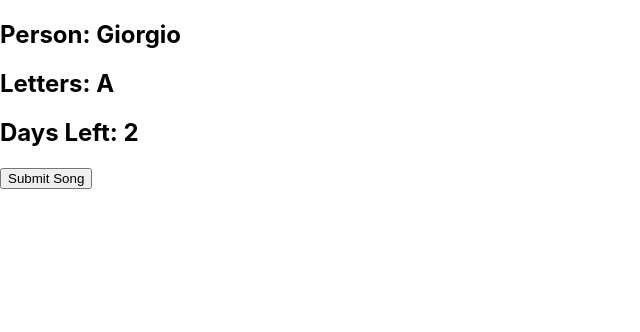
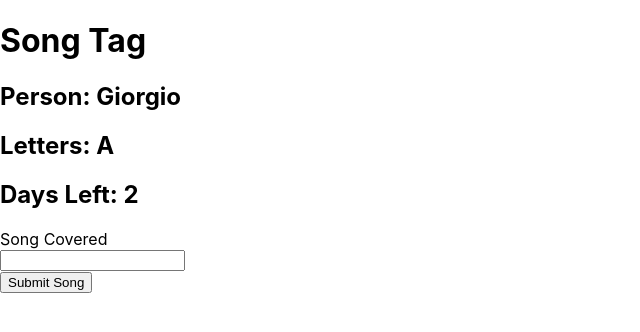
Before and after one commit to giorgiovh/song-tag, a React (Create React App) app: page / in a window 1280 px wide. Shown: the top 332 px of the page, without its empty margins (0-640 px from the left). Built offline with nearby package versions, Linux system fonts and the light colour scheme; the HTML template or start-up script is replaced by a standard one.

Commit message:
adds Header component

```diff
--- a/src/App.js
+++ b/src/App.js
@@ -3,6 +3,7 @@ import './App.css';
 import Person from './components/Person'
 import Letters from './components/Letters'
 import DaysLeft from './components/DaysLeft'
+import Header from './components/Header'
 
 const persons = ["Giorgio", "Aditya", "Kevin", "Hamza", "Alex"]
 const alphabet = ["A", "B", "C", "D", "E", "F", "G", "H", "I", "J", "K", "L", "M", "N", "O", "P", "Q", "R", "S", "T", "U", "V", "W", "X", "Y", "Z"]
@@ -39,9 +40,16 @@ class App extends Component {
   render() {
     return (
       <>
+        <Header></Header>
         <Person person={persons[this.state.personIdx % persons.length]}></Person>
         <Letters letter={alphabet[this.state.alphLetterIdx % alphabet.length]}></Letters>
         <DaysLeft daysLeft={this.state.daysLeft}></DaysLeft>
+        <form action="" method="post">
+          <label htmlFor="">Song Covered</label>
+          <br />
+          <input type="text" />
+          <br />
+        </form>
         <button onClick={this.moveTurn}>Submit Song</button>
       </>
     )
--- /dev/null
+++ b/src/components/Header.js
@@ -0,0 +1,7 @@
+const Header = () => {
+    return (
+        <h1>Song Tag</h1>
+    )
+}
+
+export default Header
```
